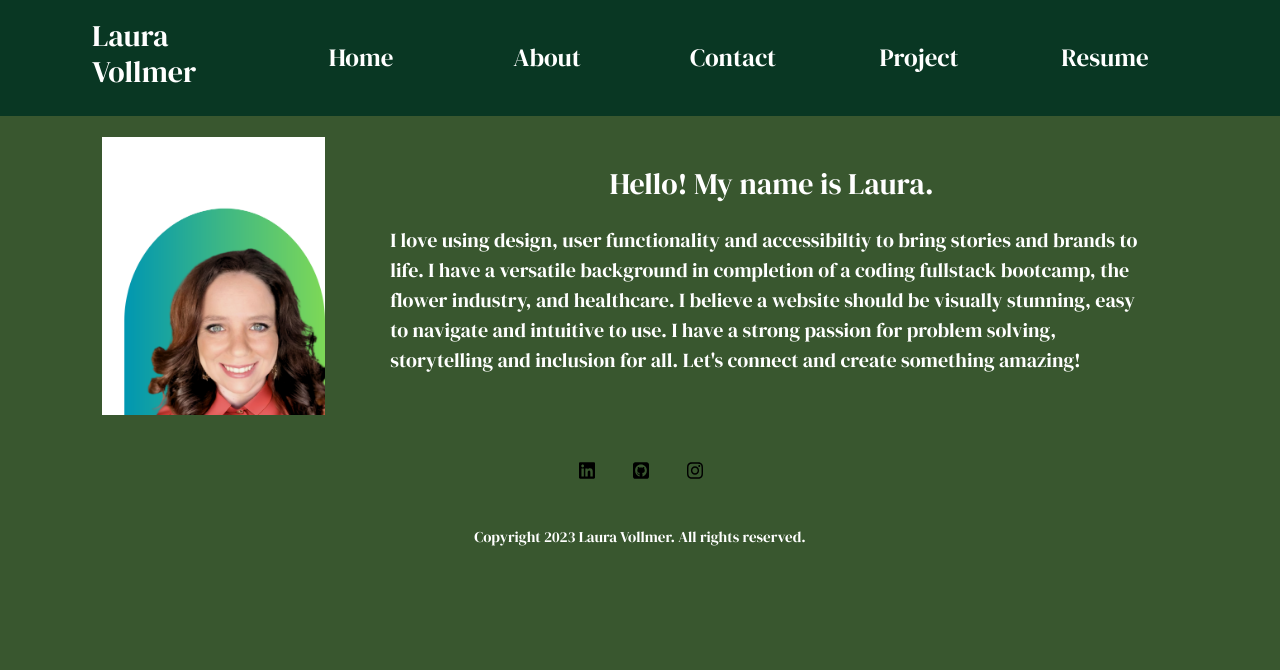
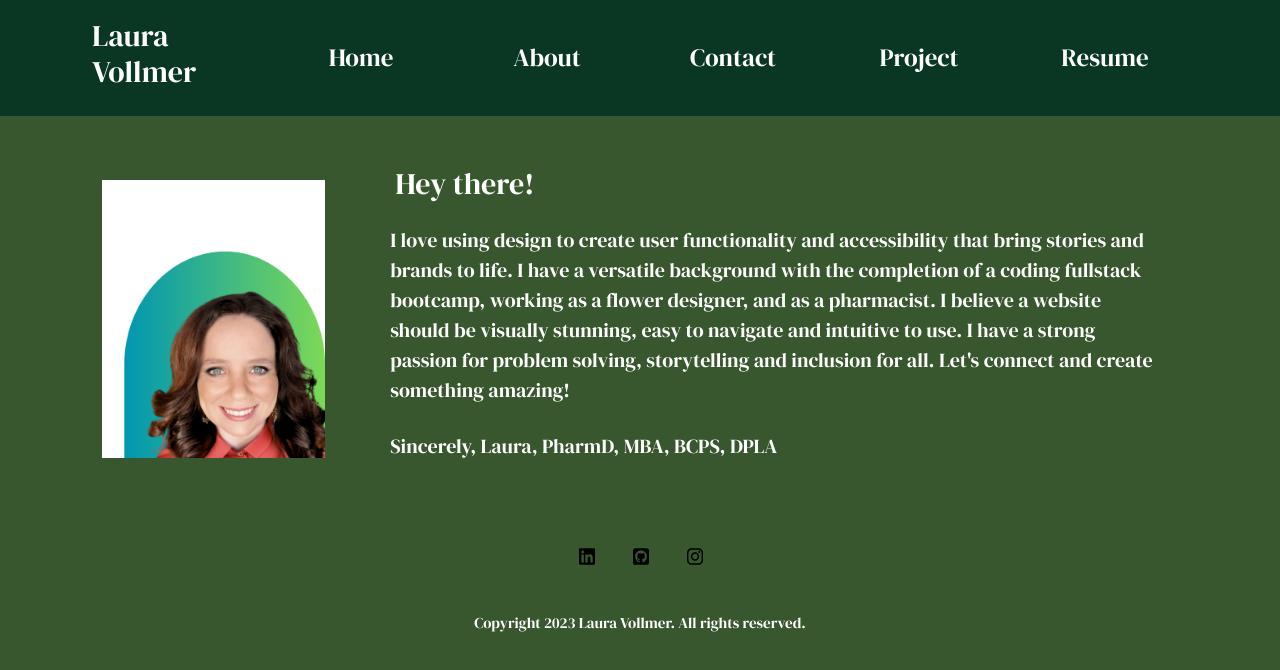
Before and after one commit to lavollmer/react-personal-website, a React (Vite) app: page /about in a window 1280 px wide. Shown: the top 670 px of the page. Built offline with nearby package versions, Linux system fonts and the light colour scheme.

Commit message:
updating about page

```diff
--- a/src/assets/css/about.css
+++ b/src/assets/css/about.css
@@ -16,8 +16,7 @@
 div.biography {
     display: flex;
   flex-direction: column;
-  justify-content: left;
-  align-items: left;
+  align-items: flex-start;
   padding:40px;
   color:white;
 }
--- a/src/components/AboutPage.jsx
+++ b/src/components/AboutPage.jsx
@@ -11,16 +11,17 @@ export default function AboutPage() {
           alt="Laura's Profile Image"
         />
         <div className="biography">
-          <h1>Hello! My name is Laura.</h1>
+          <h1>Hey there!</h1>
           <p>
-            I love using design, user functionality and accessibiltiy to bring
-            stories and brands to life. I have a versatile background in
-            completion of a coding fullstack bootcamp, the flower industry, and
-            healthcare. I believe a website should be visually stunning, easy to
-            navigate and intuitive to use. I have a strong passion for problem
-            solving, storytelling and inclusion for all. Let's connect and
-            create something amazing!
+            I love using design to create user functionality and accessibility
+            that bring stories and brands to life. I have a versatile background
+            with the completion of a coding fullstack bootcamp, working as a
+            flower designer, and as a pharmacist. I believe a website should be
+            visually stunning, easy to navigate and intuitive to use. I have a
+            strong passion for problem solving, storytelling and inclusion for
+            all. Let's connect and create something amazing!
           </p>
+          <p>Sincerely, Laura, PharmD, MBA, BCPS, DPLA</p>
         </div>
       </div>
     </>
```
